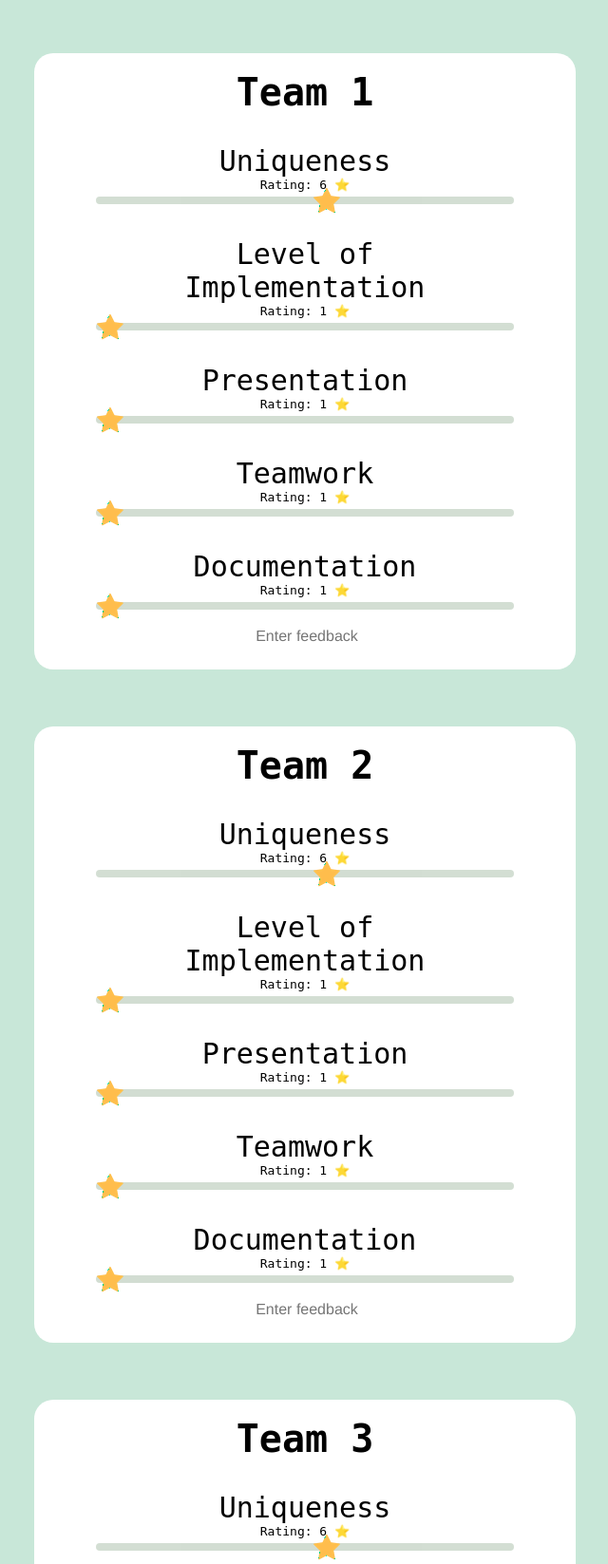
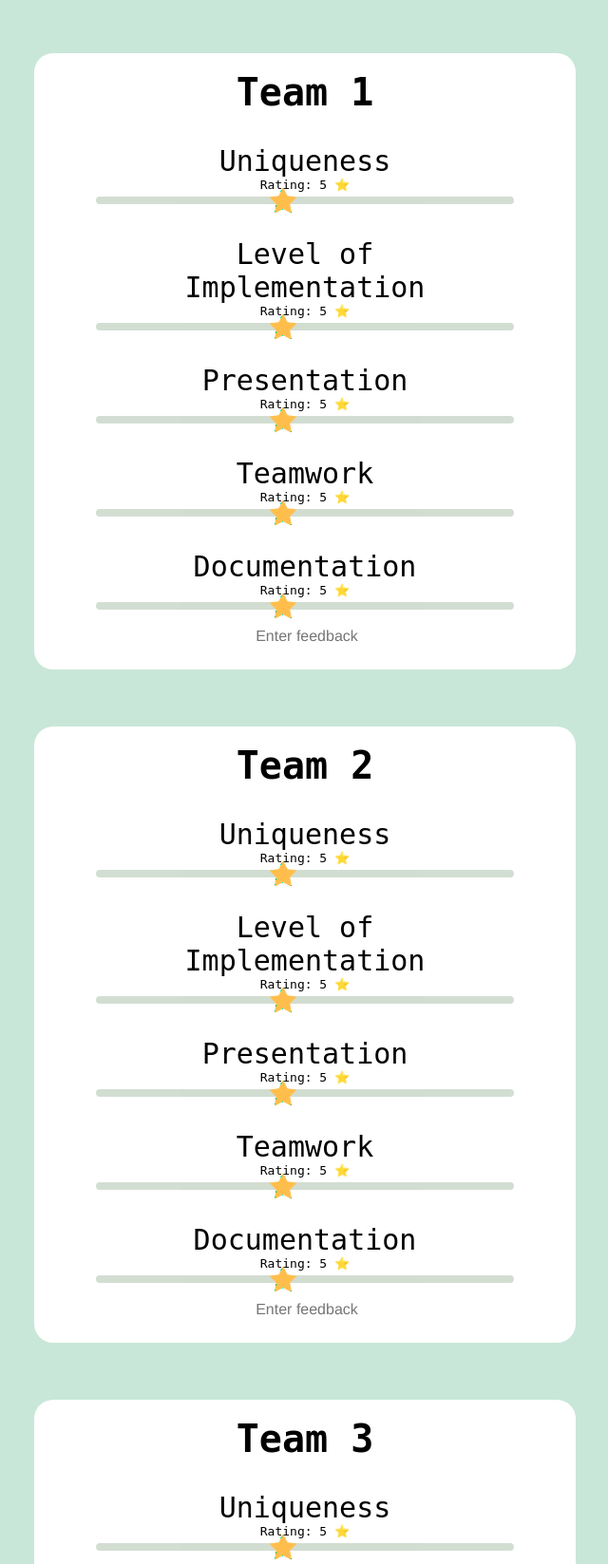
Before and after one commit to nishith-p-shetty/flask-feedback-form, a Flask app: page / in a window 1280 px wide. Shown: the part 288-1935 px from the top of the page at 95% size, without its empty margins (319-959 px from the left). Run offline with Flask 2, Linux system fonts and the light colour scheme; some libraries are stand-ins or nearby versions.

Commit message:
Changed teams back to 3

```diff
--- a/app.py
+++ b/app.py
@@ -6,7 +6,7 @@ from flask_cors import CORS
 from dotenv import load_dotenv
 
 load_dotenv()
-NO_OF_TEAMS = 45
+NO_OF_TEAMS = 3
 
 ADMIN_USERNAME = os.environ.get('FEEDBACK_FORM_ADMIN_USERNAME')
 ADMIN_PASSWORD = os.environ.get('FEEDBACK_FORM_ADMIN_PASSWORD')
@@ -104,7 +104,7 @@ def submit():
         field5_rating = int(form_data.get(
             f'team_id{team_id}_field5_rating', 1))
 
-        feedback = form_data.get(f'team_id{ team_id }_feedback')
+        feedback = form_data.get(f'team_id{team_id}_feedback')
 
         # cursor.execute('''''')
 
--- a/public/templates/index.html
+++ b/public/templates/index.html
@@ -31,35 +31,35 @@
         <div class="rate_team" style="margin-top: 2rem">
           <label class="column_title">Uniqueness</label>
           <div id="starno{{ i }}_field1_rating" class="pb-3">Rating: 1 ⭐️</div>
-          <input type="range" min="1" max="10" class="slider"
+          <input type="range" min="1" max="10" value="5" class="slider"
             id="team_id{{ i }}_field1_rating"
             name="team_id{{ i }}_field1_rating">
         </div>
         <div class="rate_team" style="margin-top: 2rem;">
           <label class="column_title">Level of Implementation</label>
           <div id="starno{{ i }}_field2_rating">Rating: 1 ⭐️</div>
-          <input type="range" min="1" max="10" value="1" class="slider"
+          <input type="range" min="1" max="10" value="5" class="slider"
             id="team_id{{ i }}_field2_rating"
             name="team_id{{ i }}_field2_rating">
         </div>
         <div class="rate_team" style="margin-top: 2rem;">
           <label class="column_title">Presentation</label>
           <div id="starno{{ i }}_field3_rating">Rating: 1 ⭐️</div>
-          <input type="range" min="1" max="10" value="1" class="slider"
+          <input type="range" min="1" max="10" value="5" class="slider"
             id="team_id{{ i }}_field3_rating"
             name="team_id{{ i }}_field3_rating">
         </div>
         <div class="rate_team" style="margin-top: 2rem;">
           <label class="column_title">Teamwork</label>
           <div id="starno{{ i }}_field4_rating">Rating: 1 ⭐️</div>
-          <input type="range" min="1" max="10" value="1" class="slider"
+          <input type="range" min="1" max="10" value="5" class="slider"
             id="team_id{{ i }}_field4_rating"
             name="team_id{{ i }}_field4_rating">
         </div>
         <div class="rate_team" style="margin-top: 2rem;">
           <label class="column_title">Documentation</label>
           <div id="starno{{ i }}_field5_rating">Rating: 1 ⭐️</div>
-          <input type="range" min="1" max="10" value="1" class="slider"
+          <input type="range" min="1" max="10" value="5" class="slider"
             id="team_id{{ i }}_field5_rating"
             name="team_id{{ i }}_field5_rating">
           <input type="text" rows="3" placeholder="Enter feedback" class="ntext"
```
